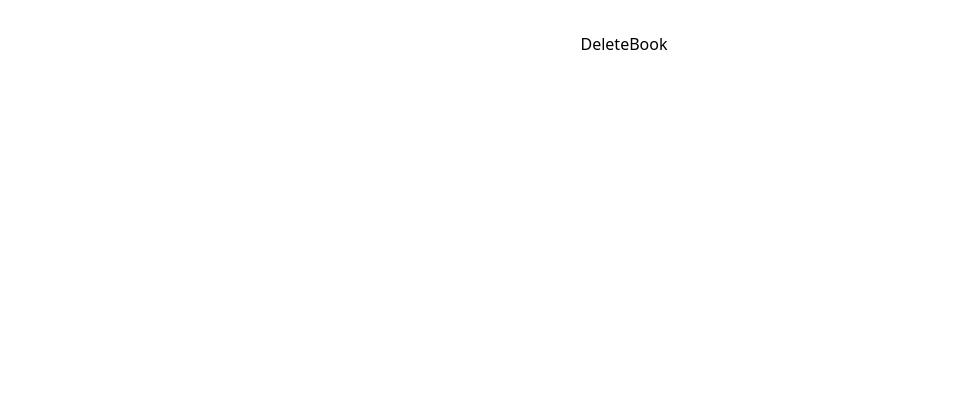
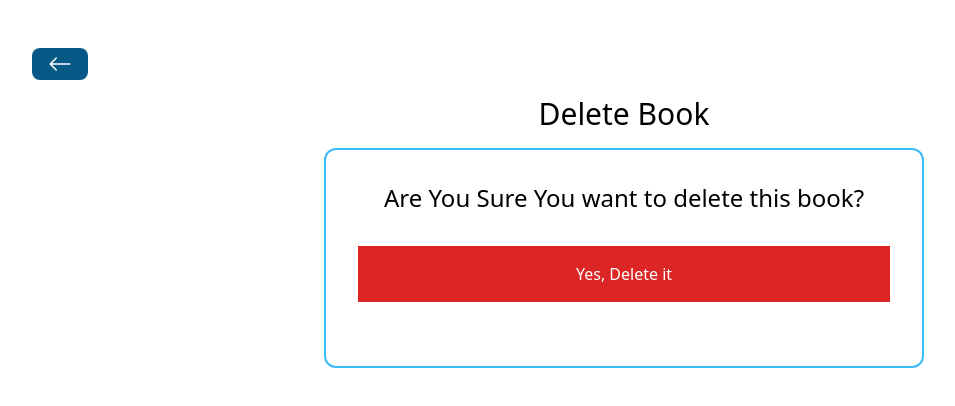
Before and after one commit to pras75299/bookstore-mern, a React (Vite) app in the folder frontend/: page /books/delete/1 in a window 1280 px wide. Shown: the top 406 px of the page, without its empty margins (16-971 px from the left). Built offline with nearby package versions, Linux system fonts and the light colour scheme.

Commit message:
Delete book component create

```diff
--- a/frontend/src/pages/DeleteBook.jsx
+++ b/frontend/src/pages/DeleteBook.jsx
@@ -1,9 +1,50 @@
-import React from 'react'
+import React, { useState } from 'react';
+import BackButton from '../components/BackButton';
+import Spinner from '../components/Spinner';
+import axios from 'axios';
+import { useNavigate, useParams } from 'react-router-dom';
+import { useSnackbar } from 'notistack';
 
-function DeleteBook() {
+const DeleteBook = () => {
+  const [loading, setLoading] = useState(false);
+  const navigate = useNavigate();
+  const { id } = useParams();
+  const { enqueueSnackbar } = useSnackbar();
+
+  const handleDeleteBook = () => {
+    setLoading(true);
+    axios
+      .delete(`http://localhost:5555/books/${id}`)
+      .then(() => {
+        setLoading(false);
+        enqueueSnackbar('Book Deleted successfully', { variant: 'success' });
+        navigate('/');
+      })
+      .catch((error) => {
+        setLoading(false);
+        // alert('An error happened. Please Chack console');
+        enqueueSnackbar('Error', { variant: 'error' });
+        console.log(error);
+      });
+  };
+
   return (
-    <div>DeleteBook</div>
+    <div className='p-4'>
+      <BackButton />
+      <h1 className='text-3xl my-4'>Delete Book</h1>
+      {loading ? <Spinner /> : ''}
+      <div className='flex flex-col items-center border-2 border-sky-400 rounded-xl w-[600px] p-8 mx-auto'>
+        <h3 className='text-2xl'>Are You Sure You want to delete this book?</h3>
+
+        <button
+          className='p-4 bg-red-600 text-white m-8 w-full'
+          onClick={handleDeleteBook}
+        >
+          Yes, Delete it
+        </button>
+      </div>
+    </div>
   )
 }
 
-export default DeleteBook
+export default DeleteBook;
```
